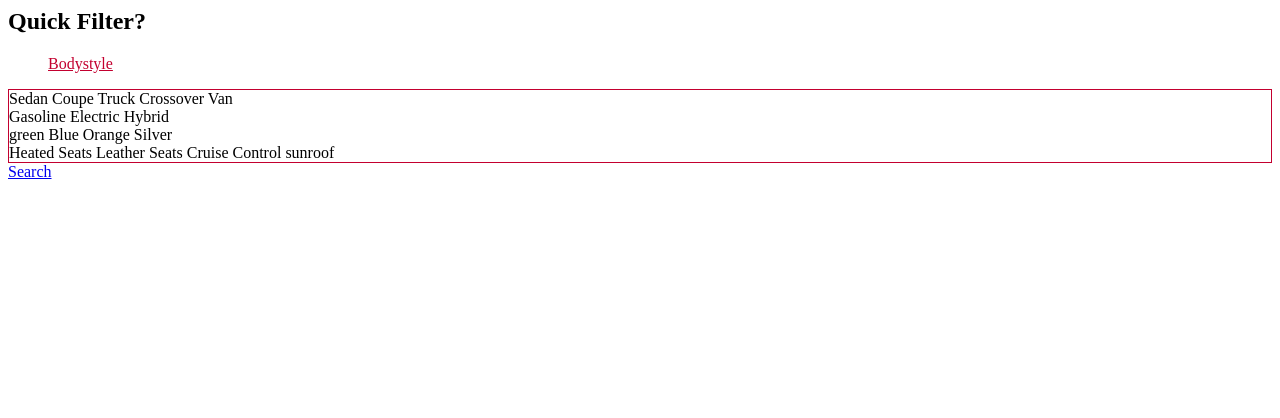
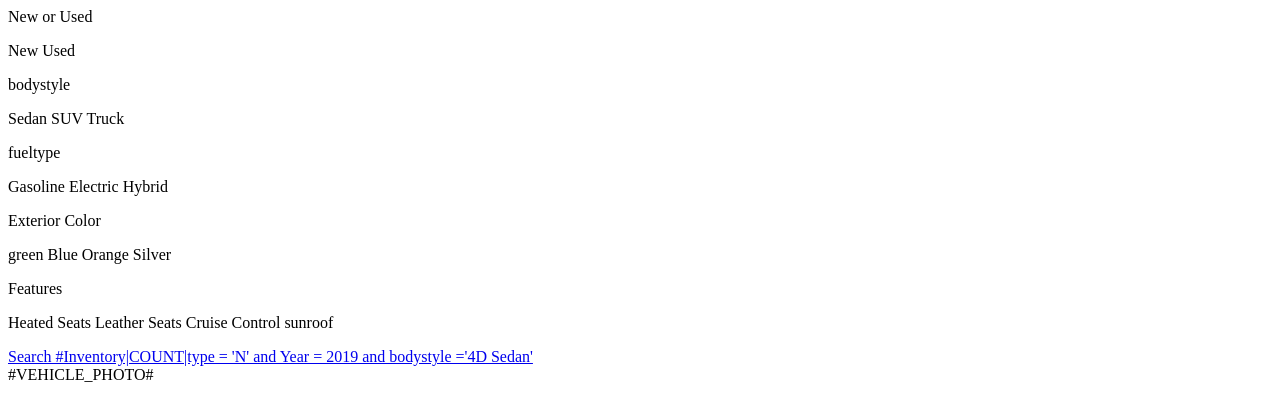
Before and after one commit to jeh26033/DES-79868, a plain HTML site: page index.html in a window 1280 px wide. Drawn offline with Linux system fonts and the light colour scheme.

Commit message:
added function to build dql
added functionality to hopefully one day pull live numbers for updated stock

```diff
--- a/index.html
+++ b/index.html
@@ -1,62 +1,32 @@
 <style>
-#qfilter-tabs {display:flex;}
-#qfilter-tabs li {display:inline-flex; flex-grow:1;}
-#qfilter-tabs li.active {margin-bottom: -1px;}
-#qfilter-tabs li.active a {color: #C3002F; border-bottom: 0px; background-color: white;}
-#qfilter-tabs li:first-child {padding-left:0px;}
-#qfilter-tabs li:last-child {padding-right:0px;}
-#qfilter-tabs li a {color:white; border-radius:6px 6px 0px 0px;}
-.qfilter-selected {background-color: black!important; color:white!important; border-color:black!important;}
-#qfilter-buttons {border:1px solid #C3002F;}
-@media (max-width:767px) {
-    #qfilter-tabs li {display:flex;}
-}
+.qfilter-selected {border-color:red!important;}
 </style>
-<div class="Quick Filter">
-    <div class="container pad-vert-2x">
-        <div class="fancyWordCenter">
-            <h2 class="h1 clearfix margin-top-x margin-bottom_5x"><span class="fancyLabel">Quick </span><span class="fancyWord" data-words="Filter?,Search?">Filter?</span></h2>
-        </div>
-        <ul id="qfilter-tabs" class="text-center margin-x list-inline" role="tablist">
-            <li class="active">
-                <a href="#qfilter-bodystyle" class="btn btn-cta btn-block" role="tab" data-toggle="tab">Bodystyle</a>
-            </li>
-            <li class="">
-                <a href="#qfilter-fueltype" class="btn btn-cta btn-block" role="tab" data-toggle="tab">Fueltype</a>
-            </li>
-            <li class="">
-                <a href="#qfilter-extcolor" class="btn btn-cta btn-block" role="tab" data-toggle="tab">Exterior Color</a>
-            </li>
-            <li class="">
-                <a href="#qfilter-features" class="btn btn-cta btn-block" role="tab" data-toggle="tab">Features</a>
-            </li>
-        </ul>
-        <div id="qfilter-buttons" class="tab-content text-center pad-vert-1x">
-            <div class="tab-pane fade active in" id="qfilter-bodystyle">
-                <a class="btn btn-default qfilter-option" data-filter="bodystyle" data-value="4D Sedan">Sedan</a>
-                <a class="btn btn-default qfilter-option" data-filter="bodystyle" data-value="coupe">Coupe</a>
-                <a class="btn btn-default qfilter-option" data-filter="bodystyle" data-value="truck">Truck</a>
-                <a class="btn btn-default qfilter-option" data-filter="bodystyle" data-value="crossover">Crossover</a>
-                <a class="btn btn-default qfilter-option" data-filter="bodystyle" data-value="van">Van</a>
-            </div>
-            <div class="tab-pane fade" id="qfilter-fueltype">
-                <a class="btn btn-default qfilter-option" data-filter="fueltype" data-value="gasoline">Gasoline</a>
-                <a class="btn btn-default qfilter-option" data-filter="fueltype" data-value="electric">Electric</a>
-                <a class="btn btn-default qfilter-option" data-filter="fueltype" data-value="hybrid">Hybrid</a>
-            </div>
-            <div class="tab-pane fade" id="qfilter-extcolor">
-                <a class="btn btn-default qfilter-option" data-filter="extcolor" data-value="green">green</a>
-                <a class="btn btn-default qfilter-option" data-filter="extcolor" data-value="blue">Blue</a>
-                <a class="btn btn-default qfilter-option" data-filter="extcolor" data-value="Orange">Orange</a>
-                <a class="btn btn-default qfilter-option" data-filter="extcolor" data-value="Silver">Silver</a>
-            </div>
-            <div class="tab-pane fade" id="qfilter-features">
-                <a class="btn btn-default qfilter-option" data-filter="features" data-value="heated seats">Heated Seats</a>
-                <a class="btn btn-default qfilter-option" data-filter="features" data-value="leather seats">Leather Seats</a>
-                <a class="btn btn-default qfilter-option" data-filter="features" data-value="cruise control">Cruise Control</a>
-                <a class="btn btn-default qfilter-option" data-filter="features" data-value="sunroof">sunroof</a>
-            </div>
-        </div>
-        <a href="searchall.aspx" class="btn btn-main margin-top-1x qfilter-submit pull-right">Search</a>
-    </div>
+<div class="margin-2x">
+<p>New or Used</p>
+<a class="btn btn-main qfilter-option" data-filter="type" data-value="n">New</a>
+<a class="btn btn-main qfilter-option" data-filter="type" data-value="u">Used</a>
+<p>bodystyle</p>
+<a class="btn btn-main qfilter-option" data-filter="bodystyle" data-value="4D Sedan">Sedan</a>
+<a class="btn btn-main qfilter-option" data-filter="bodystyle" data-value="4D Sport Utility">SUV</a>
+<a class="btn btn-main qfilter-option" data-filter="bodystyle" data-value="Truck">Truck</a>
+<p>fueltype</p>
+<a class="btn btn-main qfilter-option" data-filter="fueltype" data-value="gasoline">Gasoline</a>
+<a class="btn btn-main qfilter-option" data-filter="fueltype" data-value="electric">Electric</a>
+<a class="btn btn-main qfilter-option" data-filter="fueltype" data-value="hybrid">Hybrid</a>
+<p>Exterior Color</p>
+<a class="btn btn-main qfilter-option" data-filter="extcolor" data-value="green">green</a>
+<a class="btn btn-main qfilter-option" data-filter="extcolor" data-value="blue">Blue</a>
+<a class="btn btn-main qfilter-option" data-filter="extcolor" data-value="Orange">Orange</a>
+<a class="btn btn-main qfilter-option" data-filter="extcolor" data-value="Silver">Silver</a>
+<p>Features</p>
+<a class="btn btn-main qfilter-option" data-filter="features" data-value="heated seats">Heated Seats</a>
+<a class="btn btn-main qfilter-option" data-filter="features" data-value="leather seats">Leather Seats</a>
+<a class="btn btn-main qfilter-option" data-filter="features" data-value="cruise control">Cruise Control</a>
+<a class="btn btn-main qfilter-option" data-filter="features" data-value="sunroof">sunroof</a>
+<p class="margin-top-2x"></p>
+<a href="/searchall.aspx" class="btn btn-cta qfilter-submit">Search #Inventory|COUNT|type = 'N' and Year = 2019 and bodystyle ='4D Sedan'	</a>
 </div>
+
+
+
+#VEHICLE_PHOTO#
```
Also changed, not shown: javascript.js (+76 -5 lines).
